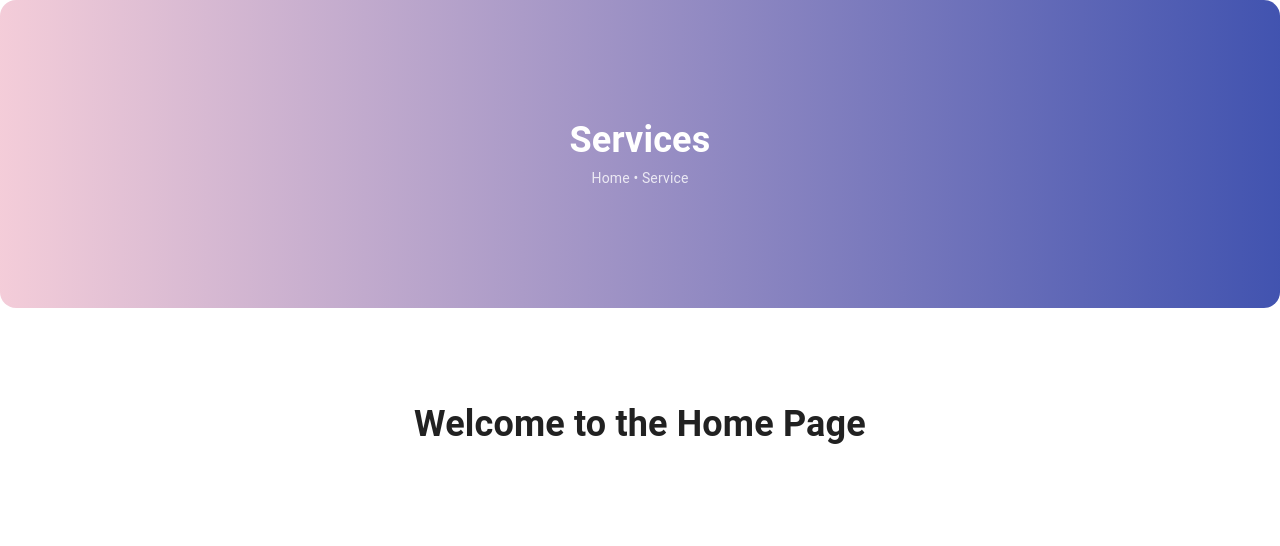
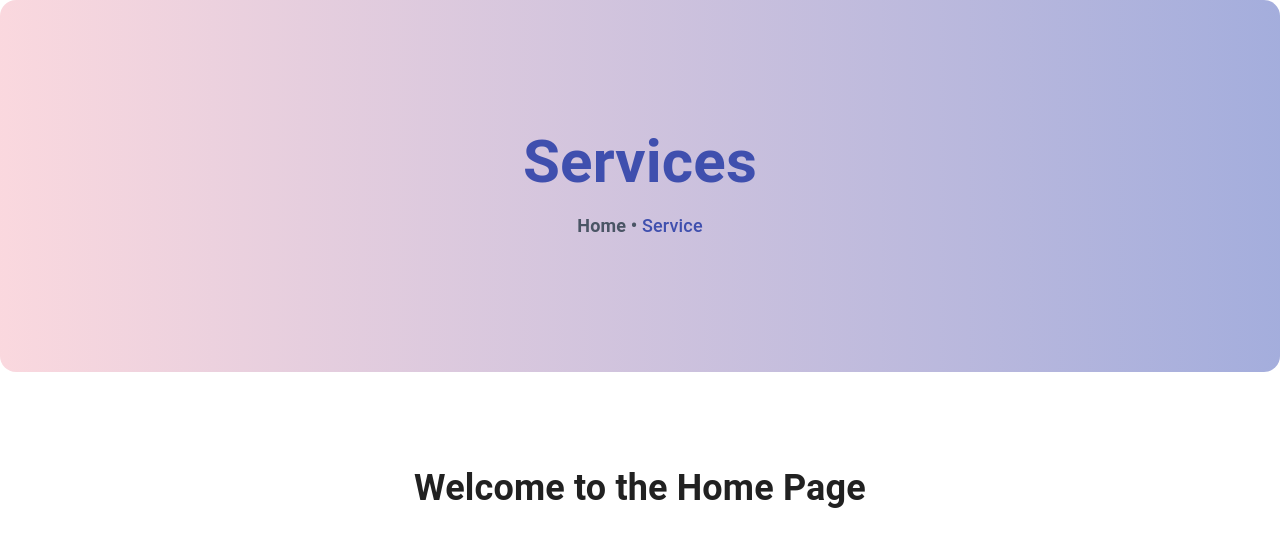
Before and after one commit to Seraj-Omar/Personal-Finance-and-Bill-Splitting-Assistant, a Next.js app: page / in a window 1280 px wide. Shown: the top 546 px of the page. Built offline with nearby package versions, Linux system fonts and the light colour scheme.

Commit message:
hero page done

```diff
--- a/src/app/globals.css
+++ b/src/app/globals.css
@@ -11,11 +11,6 @@
   --foreground: #171717;
 
   /* Gradients */
-  --hero-gradient: linear-gradient(
-    135deg,
-    var(--brand-pink-alpha) 0%,
-    var(--brand-blue-alpha) 100%
-  );
 
   --main-gradient: linear-gradient(
     135deg,
@@ -48,7 +43,10 @@ body {
 .hero-gradient {
   background: linear-gradient(
     90deg,
-    var(--brand-pink-alpha) 0%,
-    var(--brand-blue-alpha) 100%
-  );
+#f39bab63 0%,
+#2c42af6e 100%  );
 }
+
+.main-text-color {
+  color:#3447aaee;
+}
--- a/src/shared/ui/page-hero/PageHero.tsx
+++ b/src/shared/ui/page-hero/PageHero.tsx
@@ -5,7 +5,7 @@ type PageHeroProps = {
 
 const PageHero = ({ title, breadcrumb }: PageHeroProps) => {
   return (
-    <section className="relative overflow-hidden rounded-2xl hero-gradient p-6">
+    <section className="relative overflow-hidden rounded-2xl hero-gradient p-9">
 
       {/* Texture Image */}
 <div
@@ -21,14 +21,27 @@ const PageHero = ({ title, breadcrumb }: PageHeroProps) => {
 
       {/* Content */}
       <div className="relative z-10 max-w-7xl mx-auto px-8 py-24 text-center">
-        <h1 className="text-4xl font-bold text-white mb-2">
+        <h1 className="text-4xl font-bold text-white mb-2 main-text-color text-6xl">
           {title}
         </h1>
-        {breadcrumb && (
-          <p className="text-sm text-white/80">
-            {breadcrumb.join(" • ")}
-          </p>
-        )}
+     {breadcrumb && (
+  <p className="text-lg mt-5 font-bold ">
+    {breadcrumb.map((item, index) => {
+      const isLast = index === breadcrumb.length - 1
+
+      return (
+        <span
+          key={index}
+          className={isLast ? "main-text-color font-medium" : "text-gray-600"}
+        >
+          {item}
+          {!isLast && " • "}
+        </span>
+      )
+    })}
+  </p>
+)}
+
       </div>
 
     </section>
```
